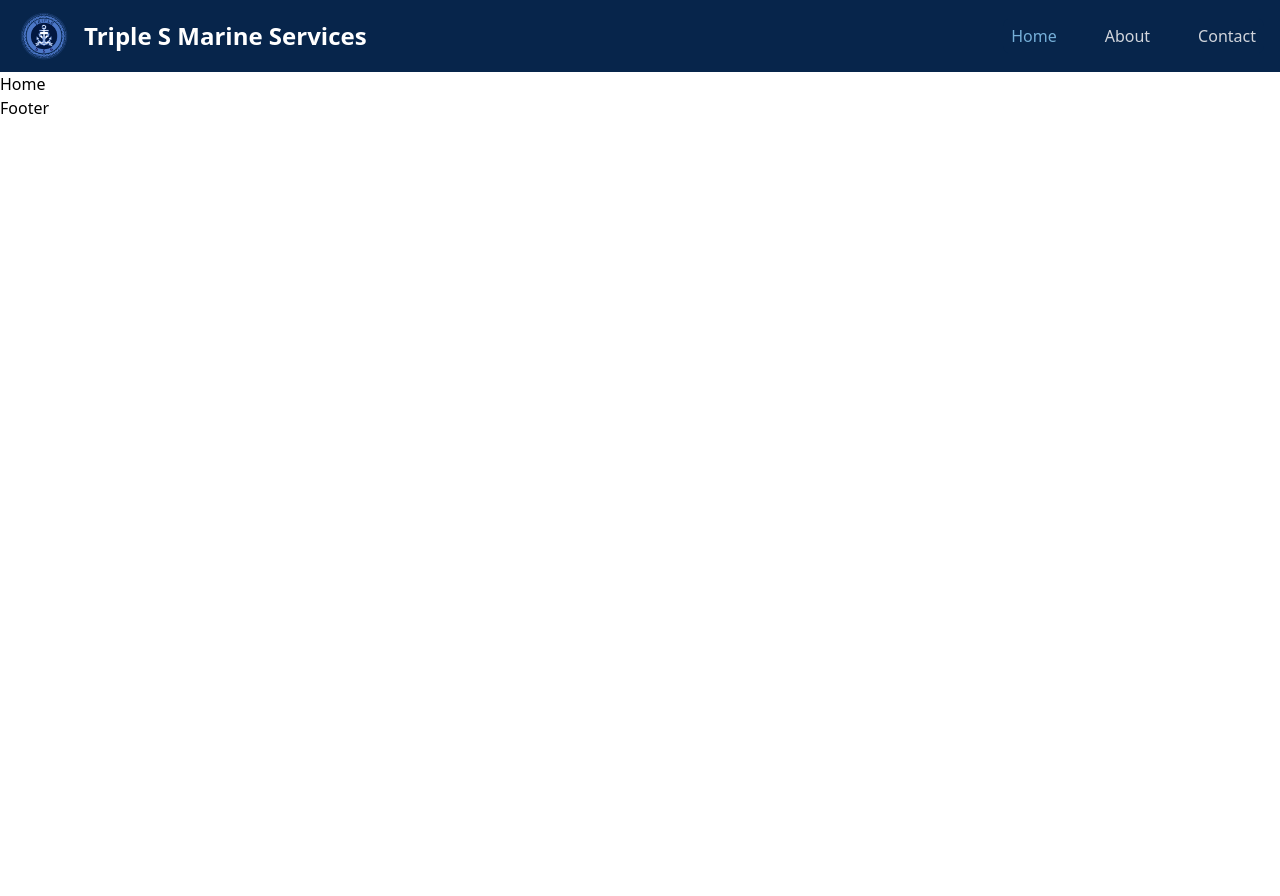
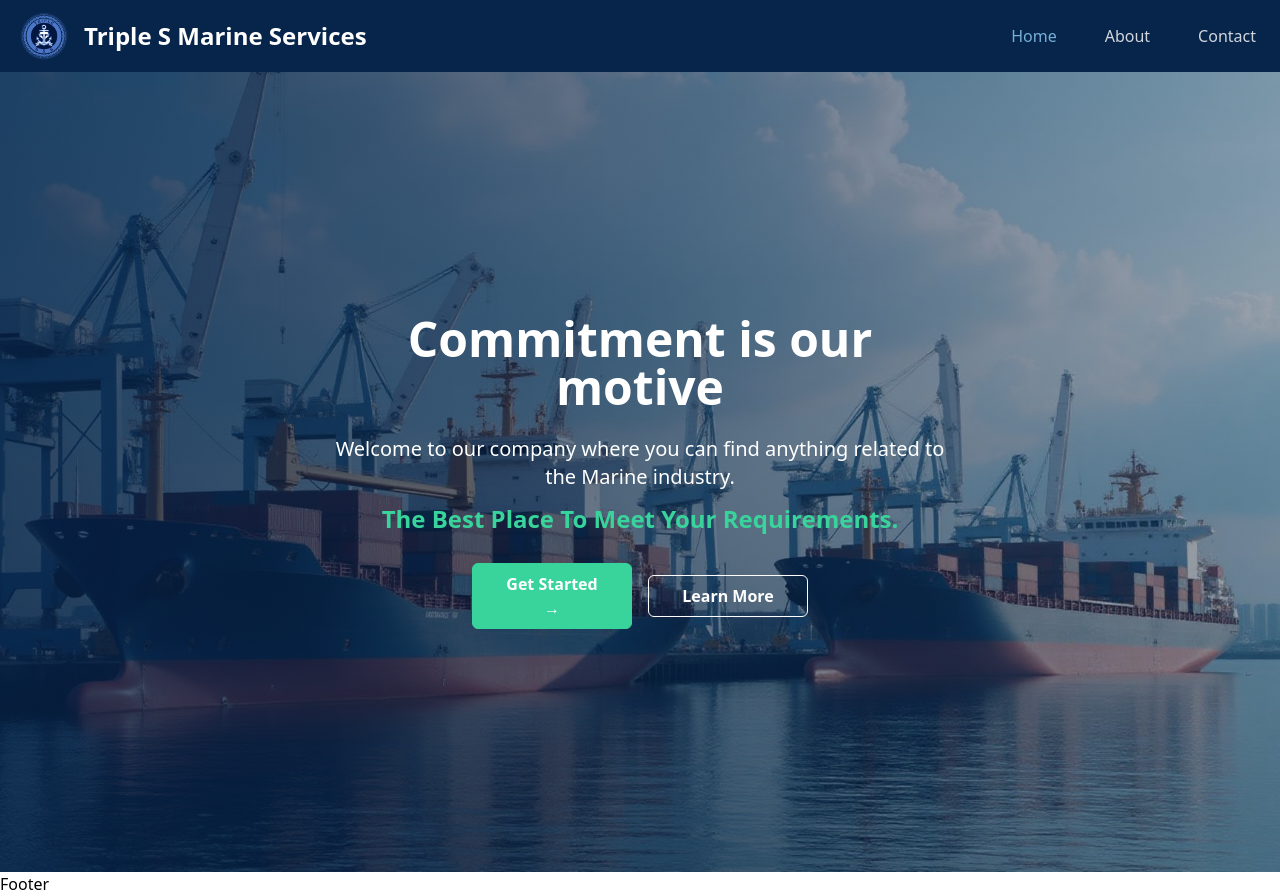
Before and after one commit to faressuliman/triple-s, a React (Vite) app: page / in a window 1280 px wide. Before the commit the page ends 800 px from the top, so only its background shows below. Built offline with nearby package versions, Linux system fonts and the light colour scheme.

Commit message:
Hero section + NotFound page + Button component

```diff
--- a/src/pages/Layout.tsx
+++ b/src/components/Layout.tsx
@@ -1,6 +1,6 @@
 import { Outlet } from "react-router-dom";
-import Navbar from "../components/Navbar";
-import Footer from "../components/Footer";
+import Navbar from "./Navbar";
+import Footer from "./Footer";
 
 const Layout = () => {
   return (
--- a/src/components/Navbar.tsx
+++ b/src/components/Navbar.tsx
@@ -19,7 +19,7 @@ const Navbar = () => {
         <button
           type="button"
           onClick={() => setIsOpen(!isOpen)}
-          className="inline-flex items-center p-2 w-8 h-8 justify-center text-sm text-gray-400 rounded-lg md:hidden hover:bg-[#09385e] focus:outline-none focus:ring-2 focus:ring-[#09385e]"
+          className="inline-flex items-center p-2 w-8 h-8 justify-center text-sm text-[#38a8d4] rounded-lg md:hidden hover:bg-[#09385e] focus:outline-none focus:ring-2 focus:ring-[#09385e] duration-300"
         >
           <span className="sr-only">Open main menu</span>
           <svg
--- /dev/null
+++ b/src/components/ui/Button.tsx
@@ -0,0 +1,14 @@
+import type { ButtonHTMLAttributes, ReactNode } from "react"
+
+interface IProps extends ButtonHTMLAttributes<HTMLButtonElement> {
+    children: ReactNode,
+    className?: string
+}
+
+const Button = ({children, className, ...rest}: IProps) => {
+  return (
+    <button className={`${className} w-full md:w-40 rounded-md text-white border-1 py-2 px-6 cursor-pointer duration-300 font-bold`} {...rest}>{children}</button>
+  )
+}
+
+export default Button
--- /dev/null
+++ b/src/pages/NotFound.tsx
@@ -0,0 +1,20 @@
+import { Link } from "react-router-dom";
+
+
+const NotFound = () => {
+
+
+  return (
+    <div className="min-h-screen flex items-center justify-center bg-gray-700">
+      <div className="text-center">
+        <h1 className="text-4xl font-bold mb-4 text-white">404</h1>
+        <p className="text-xl text-white mb-4">Oops! Page not found</p>
+        <Link to="/" className="text-blue-500 hover:text-blue-300 underline">
+          Return to Home
+        </Link>
+      </div>
+    </div>
+  );
+};
+
+export default NotFound;
--- a/src/pages/index.tsx
+++ b/src/pages/index.tsx
@@ -1,7 +1,45 @@
+import { Link } from "react-router-dom";
+import heroImage from "../assets/hero-marine.jpg";
+import Button from "../components/ui/Button";
+
 const Home = () => {
   return (
-    <div>Home</div>
-  )
-}
+    <section className="relative h-screen flex items-center justify-center overflow-hidden">
+      {/* Background Image with Gradient Overlay */}
+      <div className="absolute inset-0">
+        <img
+          src={heroImage}
+          alt="Marine industry hero"
+          className="w-full h-full object-cover"
+        />
+        <div className="absolute inset-0 bg-gradient-to-r from-[#07254B]/80 to-[#07254B]/40" />
+      </div>
 
-export default Home
+      {/* Content */}
+      <div className="relative z-10 text-white text-center p-4 max-w-2xl">
+        <h1 className="text-5xl font-bold pb-1">Commitment is our motive</h1>
+        <p className="mt-5 text-xl pb-1">
+          Welcome to our company where you can find anything related to the Marine industry.
+        </p>
+        <p className="text-2xl mt-2 font-semibold text-[#38d49c] pb-1">
+          The Best Place To Meet Your Requirements.
+        </p>
+        <div className="mt-6 flex flex-col md:flex-row justify-center items-center gap-4">
+          <Link to="/contact" className="w-full md:w-auto">
+            <Button className="border-[#38d49c] bg-[#38d49c] hover:bg-[#3c9776] hover:border-[#3c9776]">
+              Get Started →
+            </Button>
+          </Link>
+          <Link to="/about" className="w-full md:w-auto">
+            <Button className="border-white hover:bg-white hover:text-black">
+              Learn More
+            </Button>
+          </Link>
+        </div>
+
+      </div>
+    </section>
+  );
+};
+
+export default Home;
--- a/src/router/index.tsx
+++ b/src/router/index.tsx
@@ -7,16 +7,22 @@ import {
 import Home from "../pages";
 import About from "../pages/About";
 import Contact from "../pages/Contact";
-import Layout from "../pages/Layout";
+import Layout from "../components/Layout";
+import NotFound from "../pages/NotFound";
 
 const router = createBrowserRouter(
     createRoutesFromElements(
-        <Route path="/" element={<Layout />}>
-            <Route index element={<Home />} />
-            <Route path="about" element={<About />} />
-            <Route path="contact" element={<Contact />} />
-        </Route>
+        <>
+            <Route path="/" element={<Layout />}>
+                <Route index element={<Home />} />
+                <Route path="about" element={<About />} />
+                <Route path="contact" element={<Contact />} />
+            </Route>
+
+            <Route path="*" element={<NotFound />} />
+        </>
     )
+
 );
 
-export default router
+export default router;
```
